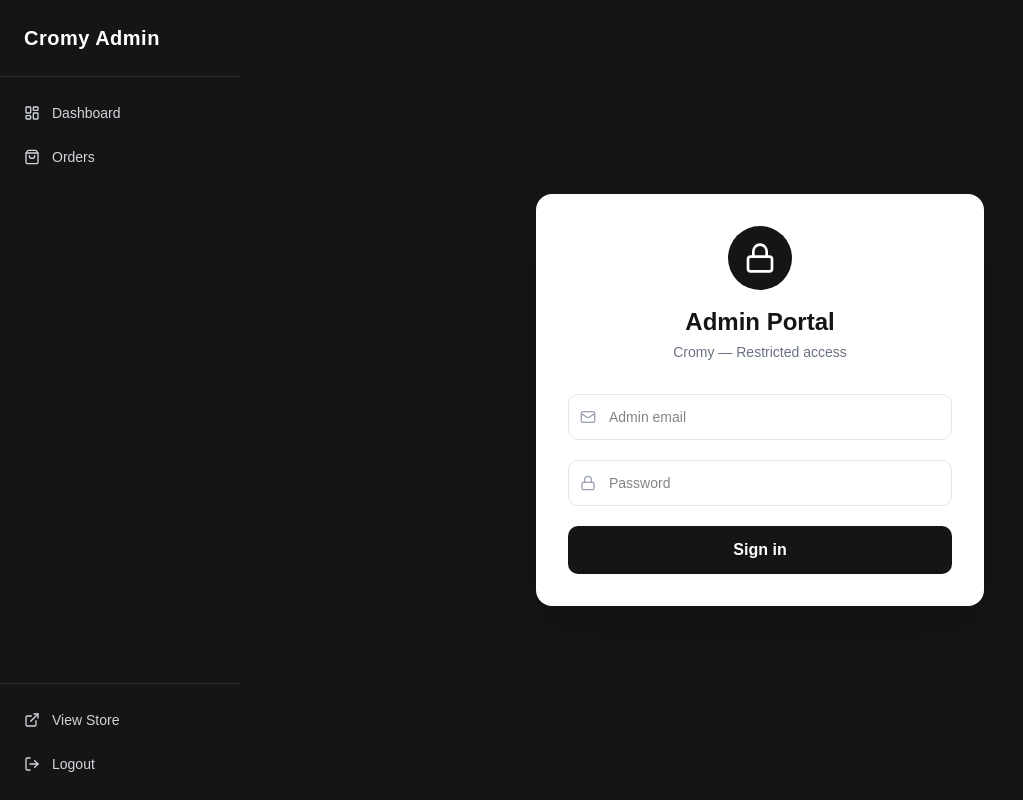
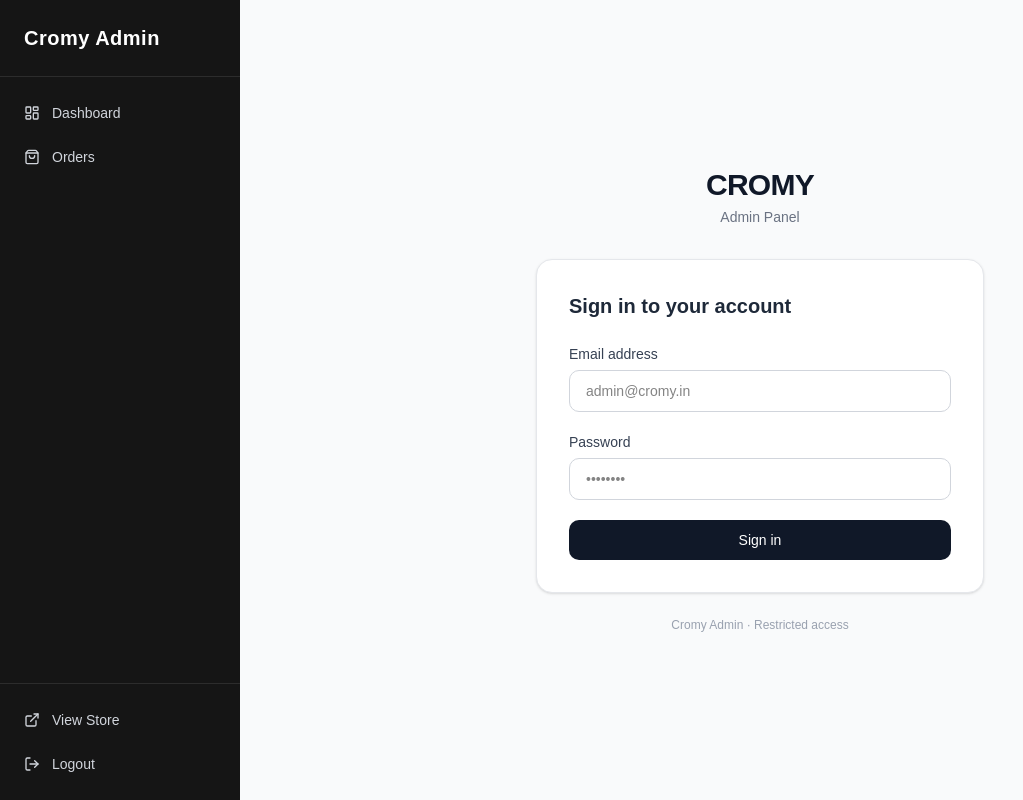
Before and after one commit to cromyofficial/Cromy, a Next.js app: page /admin/login in a window 1280 px wide. Shown: the whole page, without its empty margins (0-1023 px from the left). Built offline with nearby package versions, Linux system fonts and the light colour scheme.

Commit message:
fix: wrap admin login in Suspense for build

```diff
--- a/app/admin/login/page.tsx
+++ b/app/admin/login/page.tsx
@@ -1,19 +1,16 @@
 "use client";
 
-import { useState } from "react";
-import { useRouter, useSearchParams } from "next/navigation";
-import { Loader2, Lock, Mail } from "lucide-react";
+import { Suspense, useState } from "react";
+import { useRouter } from "next/navigation";
 
-export default function AdminLoginPage() {
+function AdminLoginForm() {
   const router = useRouter();
-  const searchParams = useSearchParams();
-  const from = searchParams.get("from") ?? "/admin";
-
-  const [form, setForm] = useState({ email: "", password: "" });
+  const [email, setEmail] = useState("");
+  const [password, setPassword] = useState("");
   const [error, setError] = useState("");
   const [loading, setLoading] = useState(false);
 
-  const handleSubmit = async (e: React.FormEvent) => {
+  async function handleSubmit(e: React.FormEvent) {
     e.preventDefault();
     setError("");
     setLoading(true);
@@ -21,74 +18,92 @@ export default function AdminLoginPage() {
       const res = await fetch("/api/admin/login", {
         method: "POST",
         headers: { "Content-Type": "application/json" },
-        body: JSON.stringify(form),
+        body: JSON.stringify({ email, password }),
       });
       const data = await res.json();
       if (!res.ok) {
-        setError(data.error ?? "Login failed");
+        setError(data.error || "Login failed");
         return;
       }
-      router.push(from);
+      router.push("/admin");
       router.refresh();
     } catch {
-      setError("Network error. Please try again.");
+      setError("Network error — please try again");
     } finally {
       setLoading(false);
     }
-  };
+  }
 
   return (
-    <div className="min-h-screen bg-[#151515] flex items-center justify-center p-4">
-      <div className="bg-white rounded-2xl shadow-2xl w-full max-w-md p-8">
-        <div className="text-center mb-8">
-          <div className="w-16 h-16 bg-[#151515] rounded-full flex items-center justify-center mx-auto mb-4">
-            <Lock className="text-white w-8 h-8" />
-          </div>
-          <h1 className="text-2xl font-bold text-[#151515]">Admin Portal</h1>
-          <p className="text-gray-500 text-sm mt-1">Cromy — Restricted access</p>
-        </div>
-
+    <div className="bg-white rounded-2xl shadow-sm border border-gray-200 p-8">
+      <h2 className="text-xl font-semibold text-gray-800 mb-6">
+        Sign in to your account
+      </h2>
       <form onSubmit={handleSubmit} className="space-y-5">
-          <div className="relative">
-            <Mail className="absolute left-3 top-1/2 -translate-y-1/2 w-4 h-4 text-gray-400" />
+        <div>
+          <label htmlFor="email" className="block text-sm font-medium text-gray-700 mb-1.5">
+            Email address
+          </label>
           <input
+            id="email"
             type="email"
-              placeholder="Admin email"
             required
-              value={form.email}
-              onChange={(e) => setForm({ ...form, email: e.target.value })}
-              className="w-full border border-gray-200 rounded-lg pl-10 pr-4 py-3 text-sm focus:outline-none focus:ring-2 focus:ring-[#151515]"
+            autoComplete="email"
+            value={email}
+            onChange={(e) => setEmail(e.target.value)}
+            className="w-full px-4 py-2.5 rounded-lg border border-gray-300 text-sm focus:outline-none focus:ring-2 focus:ring-gray-900 focus:border-transparent transition"
+            placeholder="admin@cromy.in"
           />
         </div>
-
-          <div className="relative">
-            <Lock className="absolute left-3 top-1/2 -translate-y-1/2 w-4 h-4 text-gray-400" />
+        <div>
+          <label htmlFor="password" className="block text-sm font-medium text-gray-700 mb-1.5">
+            Password
+          </label>
           <input
+            id="password"
             type="password"
-              placeholder="Password"
             required
-              value={form.password}
-              onChange={(e) => setForm({ ...form, password: e.target.value })}
-              className="w-full border border-gray-200 rounded-lg pl-10 pr-4 py-3 text-sm focus:outline-none focus:ring-2 focus:ring-[#151515]"
+            autoComplete="current-password"
+            value={password}
+            onChange={(e) => setPassword(e.target.value)}
+            className="w-full px-4 py-2.5 rounded-lg border border-gray-300 text-sm focus:outline-none focus:ring-2 focus:ring-gray-900 focus:border-transparent transition"
+            placeholder="••••••••"
           />
         </div>
-
         {error && (
-            <p className="text-red-600 text-sm bg-red-50 border border-red-200 rounded-lg px-3 py-2">
+          <div className="bg-red-50 border border-red-200 text-red-700 text-sm px-4 py-3 rounded-lg">
             {error}
-            </p>
+          </div>
         )}
-
         <button
           type="submit"
           disabled={loading}
-            className="w-full bg-[#151515] text-white py-3 rounded-lg font-semibold hover:bg-[#333] transition-colors disabled:opacity-60 flex items-center justify-center gap-2"
+          className="w-full bg-gray-900 text-white py-2.5 rounded-lg text-sm font-medium hover:bg-gray-800 disabled:opacity-50 disabled:cursor-not-allowed transition"
         >
-            {loading && <Loader2 className="w-4 h-4 animate-spin" />}
           {loading ? "Signing in…" : "Sign in"}
         </button>
       </form>
     </div>
+  );
+}
+
+export default function AdminLoginPage() {
+  return (
+    <div className="min-h-screen flex items-center justify-center bg-gray-50">
+      <div className="w-full max-w-md">
+        <div className="text-center mb-8">
+          <h1 className="text-3xl font-bold tracking-tight text-gray-900">
+            CROMY
+          </h1>
+          <p className="mt-1 text-sm text-gray-500">Admin Panel</p>
+        </div>
+        <Suspense fallback={<div className="text-center text-sm text-gray-400">Loading…</div>}>
+          <AdminLoginForm />
+        </Suspense>
+        <p className="text-center mt-6 text-xs text-gray-400">
+          Cromy Admin · Restricted access
+        </p>
+      </div>
     </div>
   );
 }
```
Lines whose indentation alone changed are shown as unchanged.
